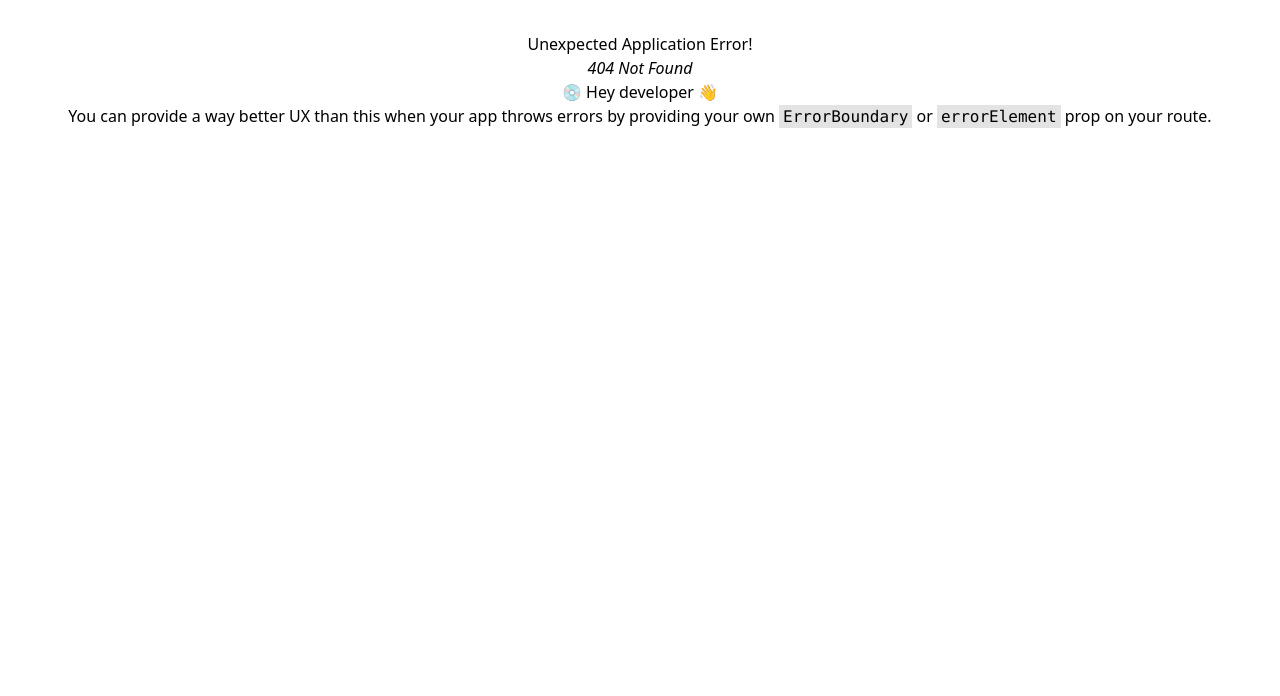
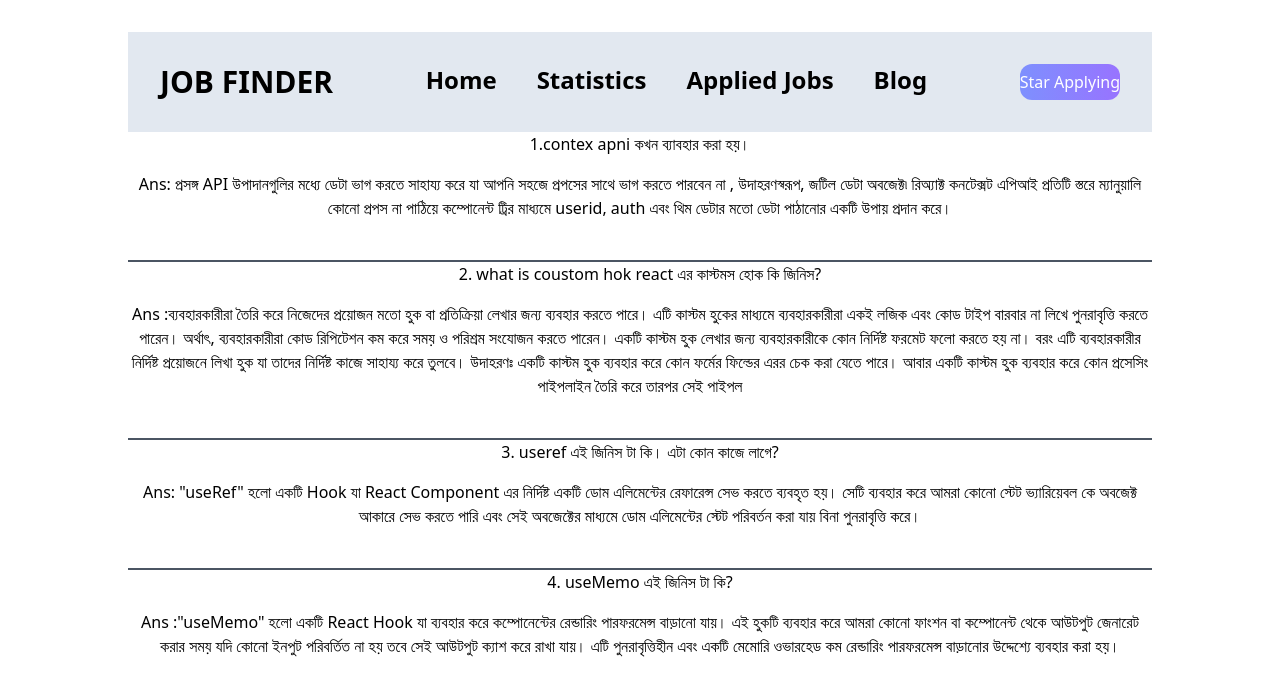
Before and after one commit to jkjoy99/Assignment-9, a React (Vite) app: page /blog in a window 1280 px wide. Before the commit this address had no page. Shown: the top 696 px of the page. Built offline with nearby package versions, Linux system fonts and the light colour scheme.

Commit message:
blog pz complity

```diff
--- a/src/components/ApplyList.jsx
+++ b/src/components/ApplyList.jsx
@@ -1,4 +1,5 @@
 import React from 'react';
+import { Link } from 'react-router-dom';
 
 const ApplyList = ({jobs}) => {
     const {id, image, jobTitle, companyName
@@ -19,7 +20,8 @@ const ApplyList = ({jobs}) => {
                 <p><small>{location}</small></p>
                 <p><small>Salary: {salary}</small></p>
             </div>
-             <button className="btn btn-active rounded-md my-2 btn-color">View Details</button>
+             {/* <button className="btn btn-active rounded-md my-2 btn-color">View Details</button> */}
+             <Link to={`/ShowDetails/${id}`}> <button className="btn btn-active rounded-md my-2 btn-color">View Details</button></Link>
         </div>
             </div>
 
--- a/src/components/Blog.jsx
+++ b/src/components/Blog.jsx
@@ -2,8 +2,37 @@ import React from 'react';
 
 const Blog = () => {
     return (
-        <div>
-            <h2>blog paze</h2>
+        <div className='space-y-10 divide-y-2 divide-gray-600'>
+            <div>
+            <p className='pb-4'> 1.contex apni কখন ব্যাবহার করা হয়।</p>
+
+<p>Ans: প্রসঙ্গ API উপাদানগুলির মধ্যে ডেটা ভাগ করতে সাহায্য করে যা আপনি সহজে প্রপসের সাথে ভাগ করতে পারবেন না , উদাহরণস্বরূপ, জটিল ডেটা অবজেক্ট৷ রিঅ্যাক্ট কনটেক্সট এপিআই প্রতিটি স্তরে ম্যানুয়ালি কোনো প্রপস না পাঠিয়ে কম্পোনেন্ট ট্রির মাধ্যমে userid, auth এবং থিম ডেটার মতো ডেটা পাঠানোর একটি উপায় প্রদান করে।</p>
+            </div>
+
+           <div>
+           <p className='pb-4'>2. what is coustom hok react এর কাস্টমস হোক কি জিনিস? </p>
+            <p> Ans :ব্যবহারকারীরা তৈরি করে নিজেদের প্রয়োজন মতো হুক বা প্রতিক্রিয়া লেখার জন্য ব্যবহার করতে পারে।
+
+এটি কাস্টম হুকের মাধ্যমে ব্যবহারকারীরা একই লজিক এবং কোড টাইপ বারবার না লিখে পুনরাবৃত্তি করতে পারেন। অর্থাৎ, ব্যবহারকারীরা কোড রিপিটেশন কম করে সময় ও পরিশ্রম সংযোজন করতে পারেন।
+
+একটি কাস্টম হুক লেখার জন্য ব্যবহারকারীকে কোন নির্দিষ্ট ফরমেট ফলো করতে হয় না। বরং এটি ব্যবহারকারীর নির্দিষ্ট প্রয়োজনে লিখা হুক যা তাদের নির্দিষ্ট কাজে সাহায্য করে তুলবে।
+
+উদাহরণঃ একটি কাস্টম হুক ব্যবহার করে কোন ফর্মের ফিল্ডের এরর চেক করা যেতে পারে। আবার একটি কাস্টম হুক ব্যবহার করে কোন প্রসেসিং পাইপলাইন তৈরি করে তারপর সেই পাইপল</p>
+           </div>
+
+<div>
+<p className='pb-4'>3. useref এই জিনিস টা কি। এটা কোন কাজে লাগে?</p>
+<p>Ans: "useRef" হলো একটি Hook যা React Component এর নির্দিষ্ট একটি ডোম এলিমেন্টের রেফারেন্স সেভ করতে ব্যবহৃত হয়। সেটি ব্যবহার করে আমরা কোনো স্টেট ভ্যারিয়েবল কে অবজেক্ট আকারে সেভ করতে পারি এবং সেই অবজেক্টের মাধ্যমে ডোম এলিমেন্টের স্টেট পরিবর্তন করা যায় বিনা পুনরাবৃত্তি করে।</p>
+</div>
+
+
+<div>
+<p className='pb-4'> 4. useMemo এই জিনিস টা কি?</p>
+<p> Ans :"useMemo" হলো একটি React Hook যা ব্যবহার করে কম্পোনেন্টের রেন্ডারিং পারফরমেন্স বাড়ানো যায়।
+
+এই হুকটি ব্যবহার করে আমরা কোনো ফাংশন বা কম্পোনেন্ট থেকে আউটপুট জেনারেট করার সময় যদি কোনো ইনপুট পরিবর্তিত না হয় তবে সেই আউটপুট ক্যাশ করে রাখা যায়। এটি পুনরাবৃত্তিহীন এবং একটি মেমোরি ওভারহেড কম রেন্ডারিং পারফরমেন্স বাড়ানোর উদ্দেশ্যে ব্যবহার করা হয়।</p>
+</div>
+
         </div>
     );
 };
--- /dev/null
+++ b/src/components/FilterBy/FilterBy.jsx
@@ -0,0 +1,11 @@
+import React from 'react';
+
+const FilterBy = () => {
+    return (
+        <div>
+            <h1>hi</h1>
+        </div>
+    );
+};
+
+export default FilterBy;
--- a/src/main.jsx
+++ b/src/main.jsx
@@ -13,6 +13,7 @@ import AppliedJobs from './components/AppliedJobs/AppliedJobs';
 import Main from './components/Layout/Main';
 import ShowDetails from './components/ShowDetails/ShowDetails';
 import { appliedJobsData } from './loaders/getAppliedJobsData';
+import Blog from './components/Blog';
 
 const router = createBrowserRouter([
   {
@@ -32,6 +33,10 @@ const router = createBrowserRouter([
           path: 'statistics',
           element: <Statistics></Statistics>
         },
+         {
+              path: '/blog',
+              element: <Blog></Blog>
+            },
         {
           path: 'appliedJob',
           element: <AppliedJobs></AppliedJobs>,
@@ -41,6 +46,7 @@ const router = createBrowserRouter([
               path: 'ShowDetails/:id',
               element: <ShowDetails></ShowDetails>
             }
+
           ]
         }
     ]
```
